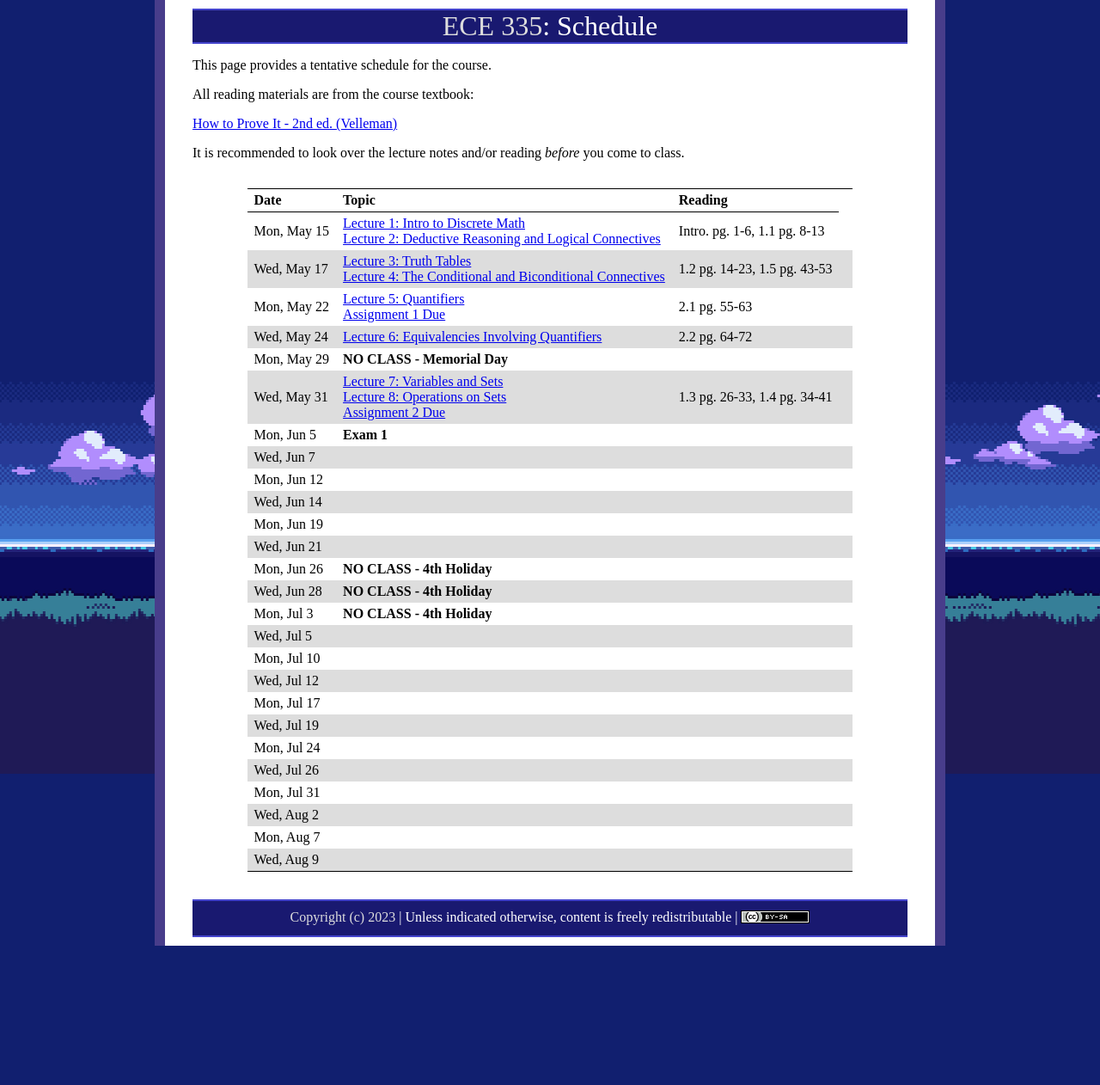
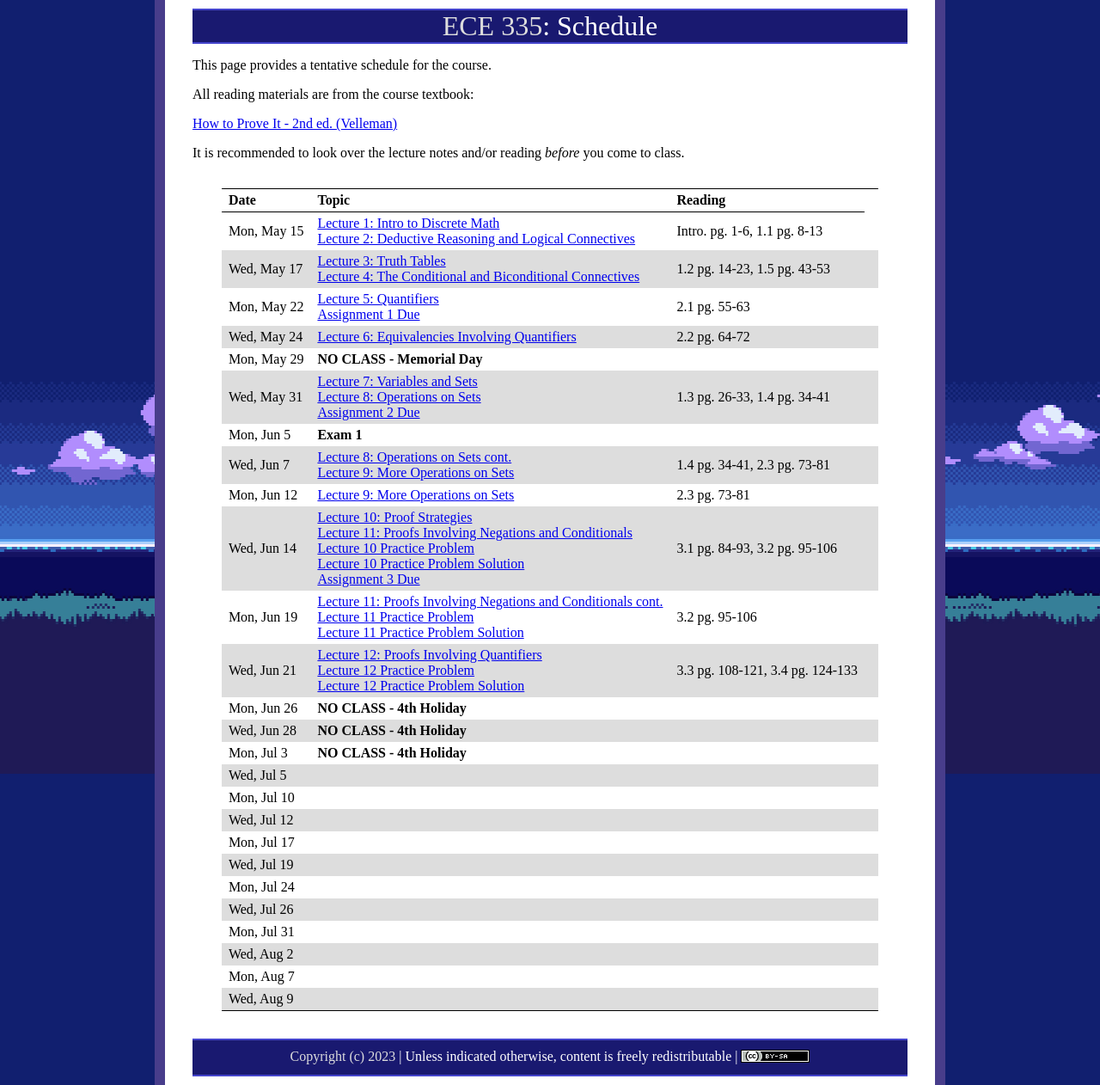
Before and after one commit to ycpcs/ece335-summer2023, a Jekyll site: the page built from schedule.md, in a window 1280 px wide. Shown: the whole page at 86% size. Built offline with Jekyll 4.4.1, drawn with Linux system fonts in a browser that asks for light colours; before the commit the page ends 1100 px from its top, so only the background shows below that.

```diff
--- a/js/AACONFIG-scheduleInfo.js
+++ b/js/AACONFIG-scheduleInfo.js
@@ -24,6 +24,26 @@ courseInfo.classPeriods = [
 	{
 		topic: new Topic("** Exam 1", "")
 	},
+	{
+		topic: new DoubleTopic("Lecture 8: Operations on Sets cont.","lectures/lecture08.html","Lecture 9: More Operations on Sets","lectures/lecture09.html"),
+		reading: "1.4 pg. 34-41, 2.3 pg. 73-81",
+	},
+	{
+		topic: new Topic("Lecture 9: More Operations on Sets","lectures/lecture09.html"),
+		reading: "2.3 pg. 73-81",
+	},
+	{
+		topic: new FiveTopic("Lecture 10: Proof Strategies", "lectures/lecture10.html","Lecture 11: Proofs Involving Negations and Conditionals","lectures/lecture11.html","Lecture 10 Practice Problem","handouts/lecture10/lecture10-handout.pdf","Lecture 10 Practice Problem Solution","handouts/lecture10/lecture10-handoutSol.pdf","Assignment 3 Due","assign/assign03.html"),
+		reading: "3.1 pg. 84-93, 3.2 pg. 95-106",
+	},
+	{
+		topic: new TripleTopic("Lecture 11: Proofs Involving Negations and Conditionals cont.","lectures/lecture11.html","Lecture 11 Practice Problem","handouts/lecture11/lecture11-handout.pdf","Lecture 11 Practice Problem Solution","handouts/lecture11/lecture11-handoutSol.pdf"),
+		reading: "3.2 pg. 95-106",
+	},
+	{
+		topic: new TripleTopic("Lecture 12: Proofs Involving Quantifiers","lectures/lecture12.html","Lecture 12 Practice Problem","handouts/lecture12/lecture12-handout.pdf","Lecture 12 Practice Problem Solution","handouts/lecture12/lecture12-handoutSol.pdf"),
+		reading: "3.3 pg. 108-121, 3.4 pg. 124-133",
+	},
 
 ];
 
```
Also changed, not shown: index.md (+3 -0 lines), syllabus.md (+1 -1 lines).
